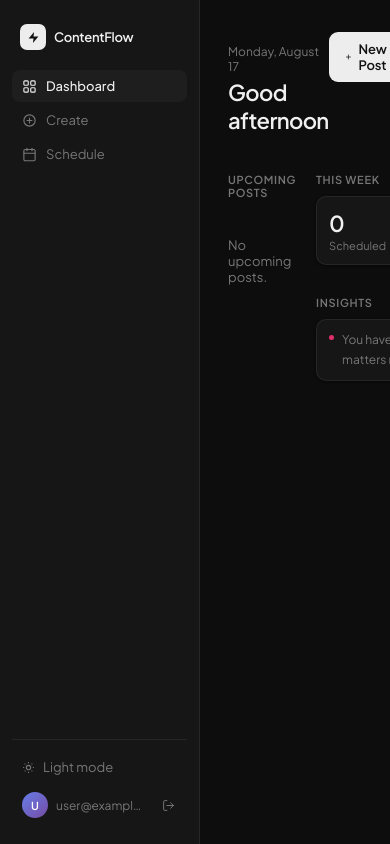
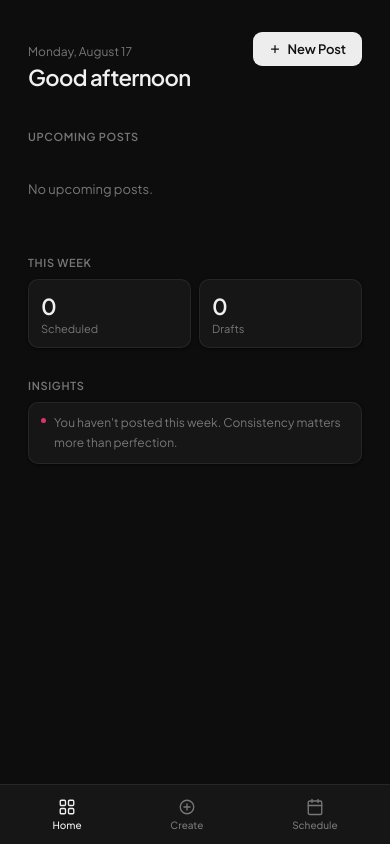
Before and after one commit to Bertin-dev401/contentflow, a Next.js app: page / in a window 390 px wide. Built offline with nearby package versions, Linux system fonts and the light colour scheme; no server answers; the database is empty; sample sign-in values are in the browser's storage.

Commit message:
fixed mobile screens layout with  bottiom navigation

```diff
--- a/app/(dashboard)/layout.tsx
+++ b/app/(dashboard)/layout.tsx
@@ -1,13 +1,15 @@
 'use client'
 
 import { useEffect } from 'react'
-import { useRouter } from 'next/navigation'
+import { useRouter, usePathname } from 'next/navigation'
 import { useAuth } from '@/hooks/useAuth'
 import Sidebar from '@/components/layout/Sidebar'
+import Link from 'next/link'
 
 export default function DashboardLayout({ children }: { children: React.ReactNode }) {
   const { user, loading } = useAuth()
   const router = useRouter()
+  const pathname = usePathname()
 
   useEffect(() => {
     if (!loading && !user) router.replace('/login')
@@ -30,10 +32,42 @@ export default function DashboardLayout({ children }: { children: React.ReactNod
 
   return (
     <div style={{ display: 'flex', height: '100vh', overflow: 'hidden', background: 'var(--bg)' }}>
-      <Sidebar user={user} />
-      <main style={{ flex: 1, overflow: 'auto' }}>
+      {/* Sidebar — hidden on mobile via CSS class */}
+      <div className="sidebar">
+        <Sidebar user={user} />
+      </div>
+
+      {/* Main content */}
+      <main className="main-content" style={{ flex: 1, overflow: 'auto' }}>
         {children}
       </main>
+
+      {/* Bottom nav — only visible on mobile */}
+      <nav className="bottom-nav">
+        <Link href="/" className={pathname === '/' ? 'active' : ''}>
+          <svg width="18" height="18" viewBox="0 0 24 24" fill="none" stroke="currentColor" strokeWidth="1.8" strokeLinecap="round" strokeLinejoin="round">
+            <rect x="3" y="3" width="7" height="7" rx="1.5"/>
+            <rect x="14" y="3" width="7" height="7" rx="1.5"/>
+            <rect x="3" y="14" width="7" height="7" rx="1.5"/>
+            <rect x="14" y="14" width="7" height="7" rx="1.5"/>
+          </svg>
+          Home
+        </Link>
+        <Link href="/create" className={pathname === '/create' ? 'active' : ''}>
+          <svg width="18" height="18" viewBox="0 0 24 24" fill="none" stroke="currentColor" strokeWidth="1.8" strokeLinecap="round" strokeLinejoin="round">
+            <circle cx="12" cy="12" r="9"/>
+            <path d="M12 8v8M8 12h8"/>
+          </svg>
+          Create
+        </Link>
+        <Link href="/schedule" className={pathname === '/schedule' ? 'active' : ''}>
+          <svg width="18" height="18" viewBox="0 0 24 24" fill="none" stroke="currentColor" strokeWidth="1.8" strokeLinecap="round" strokeLinejoin="round">
+            <rect x="3" y="4" width="18" height="18" rx="2"/>
+            <path d="M16 2v4M8 2v4M3 10h18"/>
+          </svg>
+          Schedule
+        </Link>
+      </nav>
     </div>
   )
 }
--- a/app/(dashboard)/page.tsx
+++ b/app/(dashboard)/page.tsx
@@ -54,7 +54,7 @@ export default function DashboardPage() {
       )}
 
       {/* Two column */}
-      <div style={{ display: 'grid', gridTemplateColumns: '1fr 280px', gap: 20, marginTop: 20 }}>
+      <div className="dashboard-grid" style={{ display: 'grid', gridTemplateColumns: '1fr 280px', gap: 20, marginTop: 20 }}>
         <UpcomingPosts posts={posts} loading={loading} />
         <div style={{ display: 'flex', flexDirection: 'column', gap: 20 }}>
           {/* Stats */}
--- a/app/globals.css
+++ b/app/globals.css
@@ -73,3 +73,62 @@ html, body {
 }
 
 .animate-fade-up { animation: fade-up 0.3s ease both; }
+
+/* ── Responsive utilities ────────────────────────────────────────────────── */
+
+/* Viewport meta is set in layout.tsx — these rules handle layout shifts */
+
+/* Hide sidebar on mobile, show bottom nav instead */
+@media (max-width: 768px) {
+  .sidebar {
+    display: none !important;
+  }
+  .main-content {
+    padding-bottom: 72px !important;
+  }
+  .bottom-nav {
+    display: flex !important;
+  }
+  /* Stack dashboard grid on mobile */
+  .dashboard-grid {
+    grid-template-columns: 1fr !important;
+  }
+  /* Full width stats on mobile */
+  .stats-grid {
+    grid-template-columns: 1fr 1fr !important;
+  }
+}
+
+/* Bottom navigation bar — hidden on desktop */
+.bottom-nav {
+  display: none;
+  position: fixed;
+  bottom: 0;
+  left: 0;
+  right: 0;
+  height: 60px;
+  background: var(--surface);
+  border-top: 0.5px solid var(--border);
+  align-items: center;
+  justify-content: space-around;
+  z-index: 50;
+  padding: 0 8px;
+}
+
+.bottom-nav a {
+  display: flex;
+  flex-direction: column;
+  align-items: center;
+  gap: 3px;
+  text-decoration: none;
+  color: var(--text-2);
+  font-size: 10px;
+  font-weight: 500;
+  padding: 8px 16px;
+  border-radius: 8px;
+  transition: color 0.15s;
+}
+
+.bottom-nav a.active {
+  color: var(--text-1);
+}
--- a/app/layout.tsx
+++ b/app/layout.tsx
@@ -12,8 +12,13 @@ const jakarta = Plus_Jakarta_Sans({
 export const metadata: Metadata = {
   title: 'ContentFlow',
   description: 'Stay consistent. Post better.',
-  // Prevent indexing during MVP — remove when ready to launch
   robots: { index: false, follow: false },
+}
+
+export const viewport = {
+  width: 'device-width',
+  initialScale: 1,
+  maximumScale: 1,
 }
 
 export default function RootLayout({ children }: { children: React.ReactNode }) {
```
Also changed, not shown: 1 other file (tests, documents, lock files or other folders).
